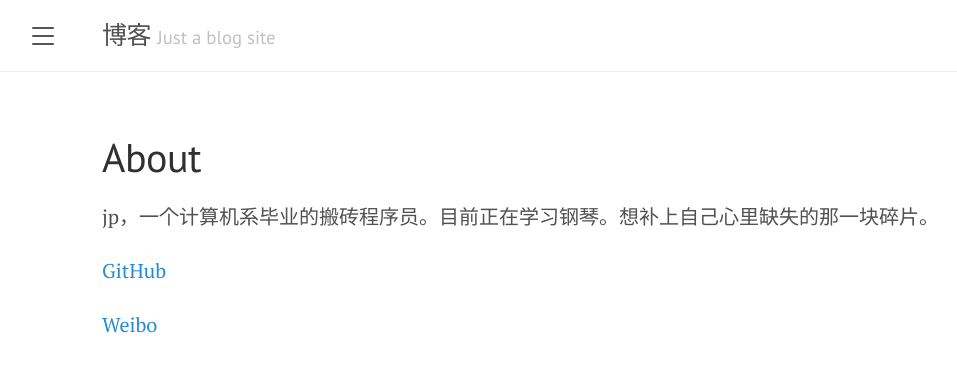
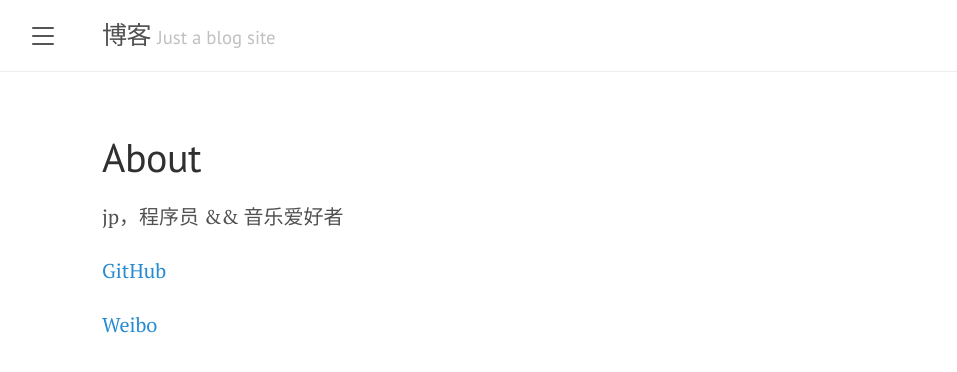
Before and after one commit to jpswing/jpswing.github.io, a Jekyll site: the page built from about.md, in a window 1280 px wide. Shown: the top 372 px of the page, without its empty margins (8-965 px from the left). Built offline with Jekyll 4.4.1, drawn with Linux system fonts in a browser that asks for light colours.

Commit message:
Update about.md

```diff
--- a/about.md
+++ b/about.md
@@ -3,7 +3,7 @@ layout: page
 title: About
 ---
 
-jp，一个计算机系毕业的搬砖程序员。目前正在学习钢琴。想补上自己心里缺失的那一块碎片。
+jp，程序员 && 音乐爱好者
 
 [GitHub](https://github.com/jpswing/)
 
```
